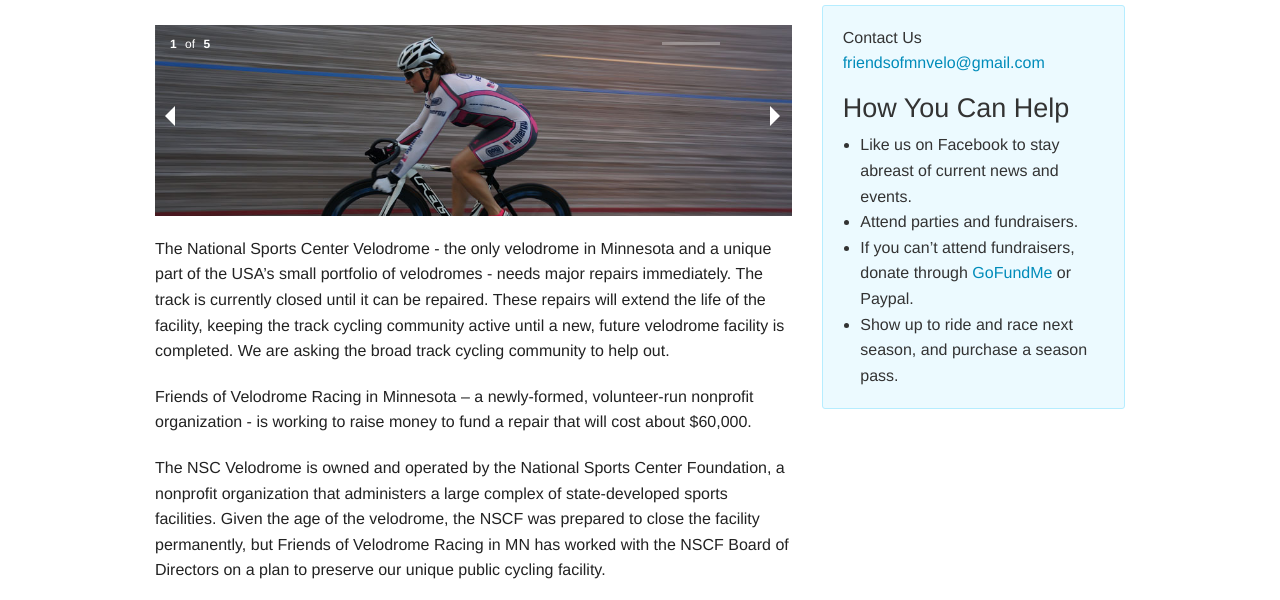
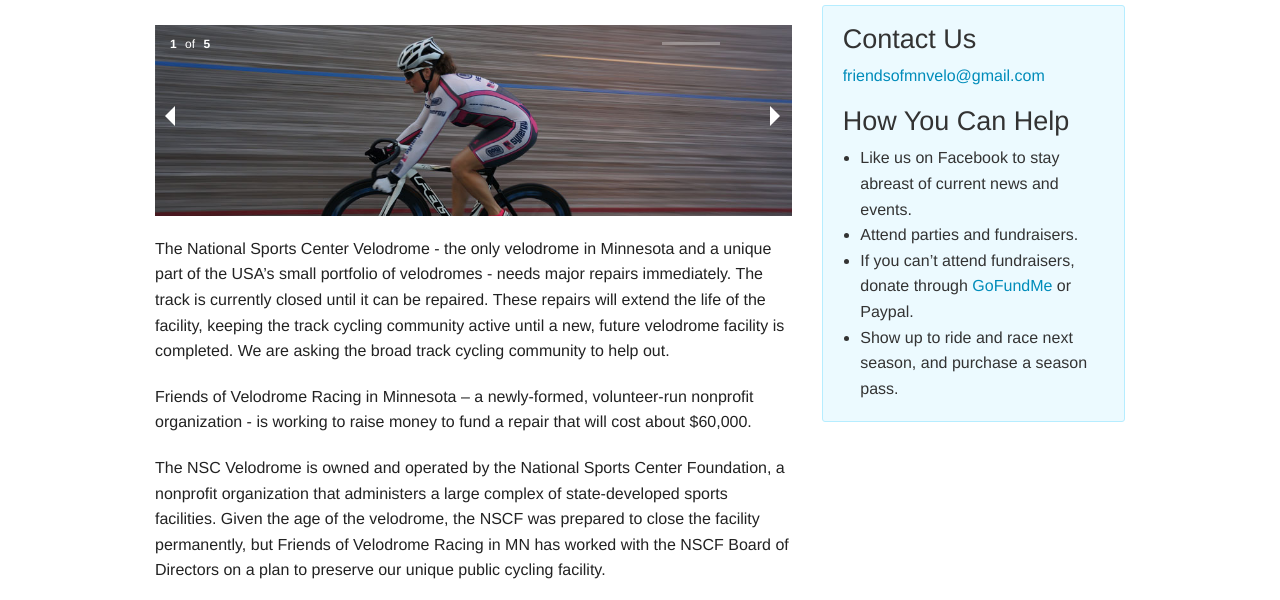
Before and after one commit to markleppke/friendsofvelomn, a plain HTML site: page index.html in a window 1280 px wide. Shown: the part 145-745 px from the top of the page. Drawn offline with Linux system fonts and the light colour scheme.

Commit message:
fixed tag

```diff
--- a/index.html
+++ b/index.html
@@ -84,7 +84,7 @@
       </div>
       <div class="large-4 medium-4 columns">
 
-        <div class=" panel callout radius"
+        <div class=" panel callout radius">
           <h3>Contact Us</h3>
           <p><a href="mailto:friendsofmnvelo@gmail.com">friendsofmnvelo@gmail.com</a></p>
 
```
